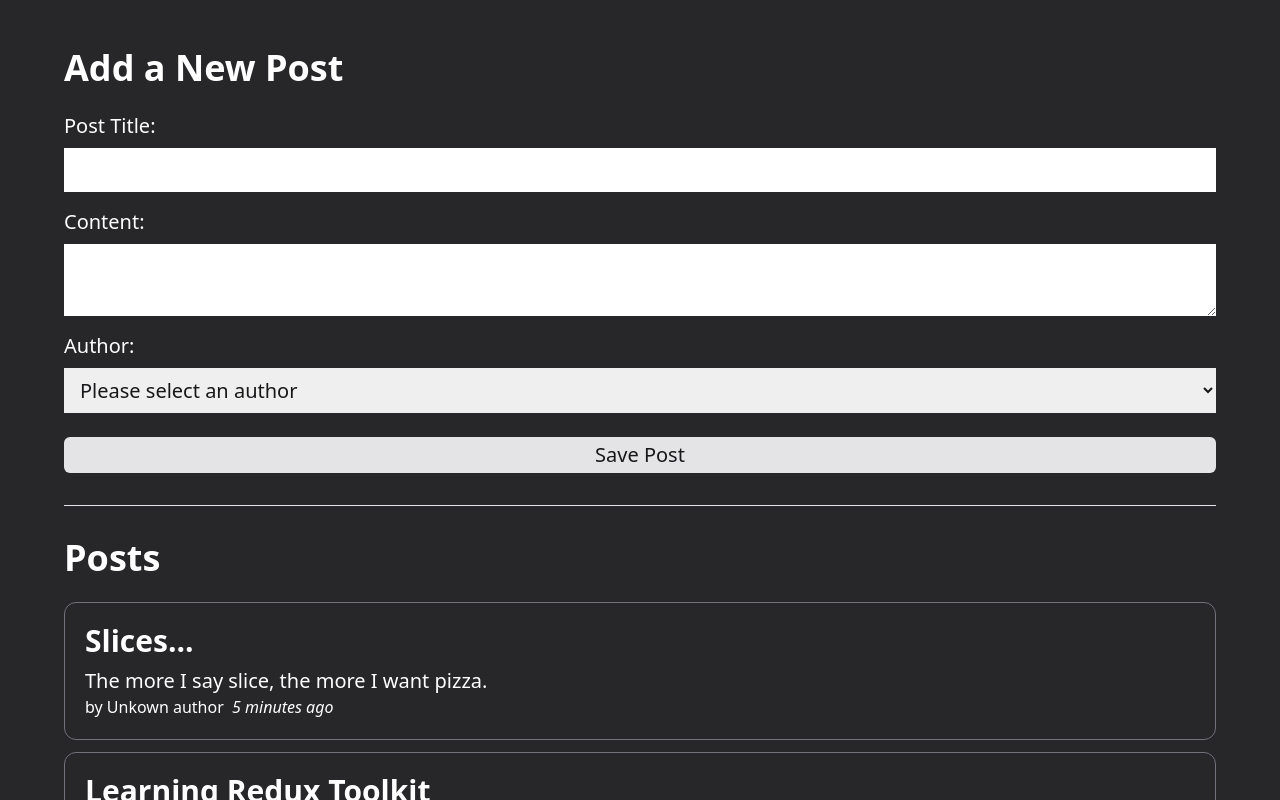
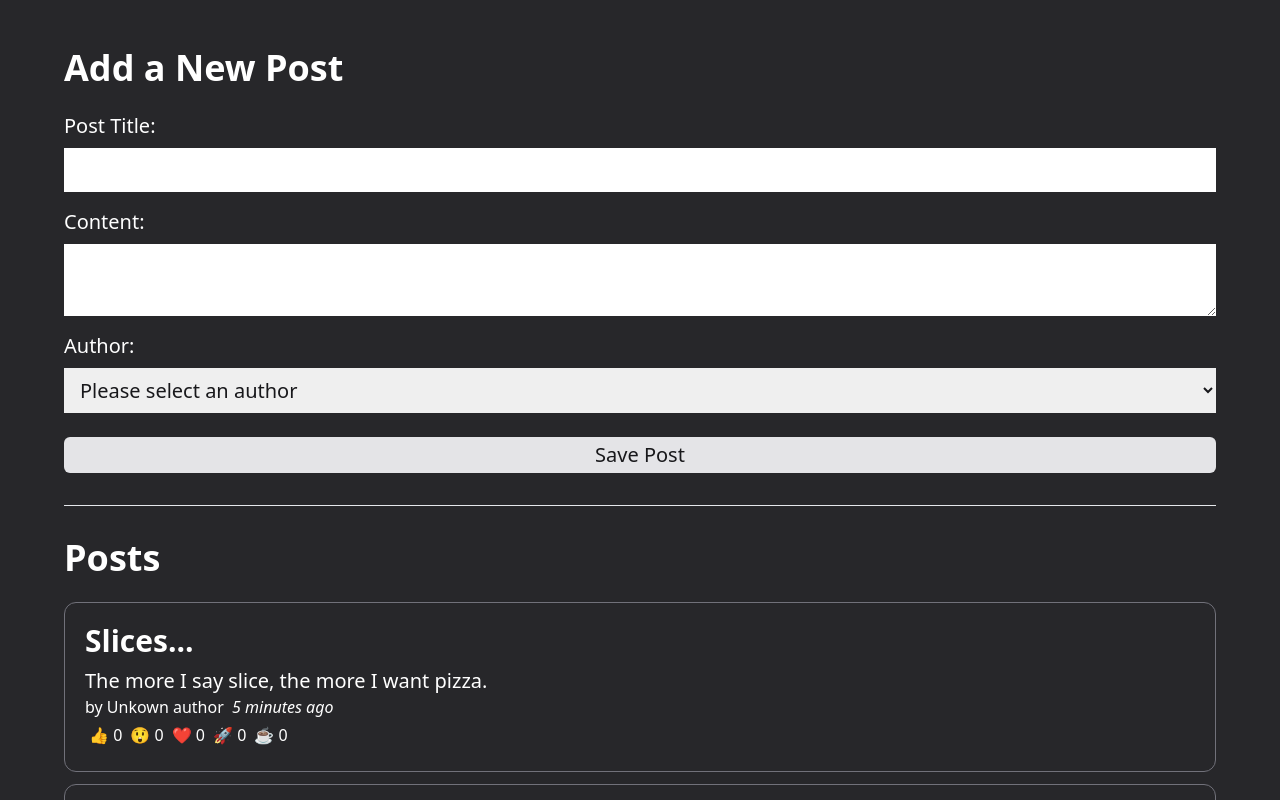
Before and after one commit to pauloo0/redux-router, a React (Vite) app: page / in a window 1280 px wide. Shown: the top 800 px of the page. Built offline with nearby package versions, Linux system fonts and the light colour scheme.

Commit message:
Adding reaction buttons to every post

```diff
--- a/src/features/posts/PostsList.tsx
+++ b/src/features/posts/PostsList.tsx
@@ -4,6 +4,7 @@ import { useSelector } from 'react-redux'
 
 import PostAuthor from './PostAuthor'
 import TimeAgo from './TimeAgo'
+import ReactionButtons from './ReactionButtons'
 
 const PostsList: React.FC = () => {
   const posts = useSelector(selectAllPosts)
@@ -20,6 +21,7 @@ const PostsList: React.FC = () => {
         <PostAuthor userId={post.userId} />
         <TimeAgo timestamp={post.date} />
       </p>
+      <ReactionButtons post={post} />
     </article>
   ))
 
--- /dev/null
+++ b/src/features/posts/ReactionButtons.tsx
@@ -0,0 +1,45 @@
+import React from 'react'
+import { useAppDispatch } from '../../app/hooks'
+
+import { reactionAdded, Post } from './postsSlice'
+
+const reactionEmoji = {
+  thumbsUp: '👍',
+  wow: '😲',
+  heart: '❤️',
+  rocket: '🚀',
+  coffee: '☕️',
+}
+
+interface ReactionButtonsProps {
+  post: Post
+}
+
+const ReactionButtons: React.FC<ReactionButtonsProps> = ({ post }) => {
+  const dispatch = useAppDispatch()
+
+  const reactionButtons = Object.entries(reactionEmoji).map(([name, emoji]) => {
+    const reactionKey = name as keyof typeof reactionEmoji
+    return (
+      <button
+        key={reactionKey}
+        type='button'
+        className='m-1'
+        onClick={() =>
+          dispatch(
+            reactionAdded({
+              postId: post.id,
+              reaction: reactionKey,
+            })
+          )
+        }
+      >
+        {emoji} {post.reactions[reactionKey]}
+      </button>
+    )
+  })
+
+  return <div>{reactionButtons}</div>
+}
+
+export default ReactionButtons
--- a/src/features/posts/postsSlice.ts
+++ b/src/features/posts/postsSlice.ts
@@ -4,12 +4,21 @@ import type { RootState } from '../../app/store'
 
 import { sub } from 'date-fns' // date-fns is a library that provides functions for manipulating dates
 
-interface Post {
+interface PostReactions {
+  thumbsUp: number
+  wow: number
+  heart: number
+  rocket: number
+  coffee: number
+}
+
+export interface Post {
   id: string
   title: string
   content: string
   userId?: string
   date: string
+  reactions: PostReactions
 }
 
 interface PostsState {
@@ -23,12 +32,26 @@ const initialState: PostsState = {
       title: 'Learning Redux Toolkit',
       content: "I've heard good things.",
       date: sub(new Date(), { minutes: 10 }).toISOString(),
+      reactions: {
+        thumbsUp: 0,
+        wow: 0,
+        heart: 0,
+        rocket: 0,
+        coffee: 0,
+      },
     },
     {
       id: '2',
       title: 'Slices...',
       content: 'The more I say slice, the more I want pizza.',
       date: sub(new Date(), { minutes: 5 }).toISOString(),
+      reactions: {
+        thumbsUp: 0,
+        wow: 0,
+        heart: 0,
+        rocket: 0,
+        coffee: 0,
+      },
     },
   ],
 }
@@ -49,14 +72,31 @@ const postsSlice = createSlice({
             content,
             date: new Date().toISOString(),
             userId,
+            reactions: {
+              thumbsUp: 0,
+              wow: 0,
+              heart: 0,
+              rocket: 0,
+              coffee: 0,
+            },
           },
         }
       },
     },
+    reactionAdded(
+      state,
+      action: PayloadAction<{ postId: string; reaction: keyof PostReactions }>
+    ) {
+      const { postId, reaction } = action.payload
+      const existingPost = state.posts.find((post) => post.id === postId)
+      if (existingPost) {
+        existingPost.reactions[reaction]++
+      }
+    },
   },
 })
 
-export const { postAdded } = postsSlice.actions
+export const { postAdded, reactionAdded } = postsSlice.actions
 
 export const selectAllPosts = (state: RootState) => state.posts.posts
 
```
